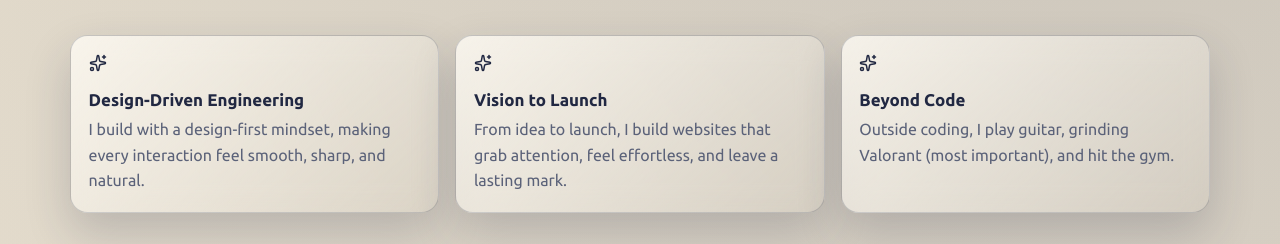
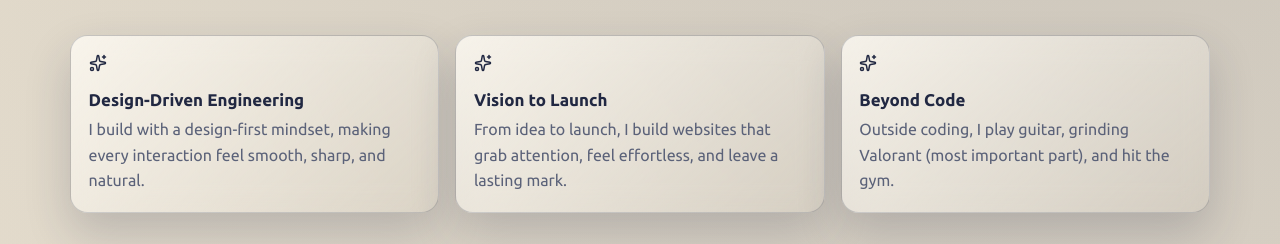
Before and after one commit to itsmierrrrr/Portfolio, a React (Vite) app: page / in a window 1280 px wide. Shown: the part 1469-1713 px from the top of the page. Built offline with nearby package versions, Linux system fonts and the light colour scheme.

Commit message:
bio update

```diff
--- a/src/data/portfolioData.js
+++ b/src/data/portfolioData.js
@@ -64,7 +64,7 @@ export const aboutCards = [
   },
   {
     title: 'Beyond Code',
-    text: 'Outside coding, I play guitar, grinding Valorant (most important), and hit the gym.',
+    text: 'Outside coding, I play guitar, grinding Valorant (most important part), and hit the gym.',
   },
 ]
 
```
